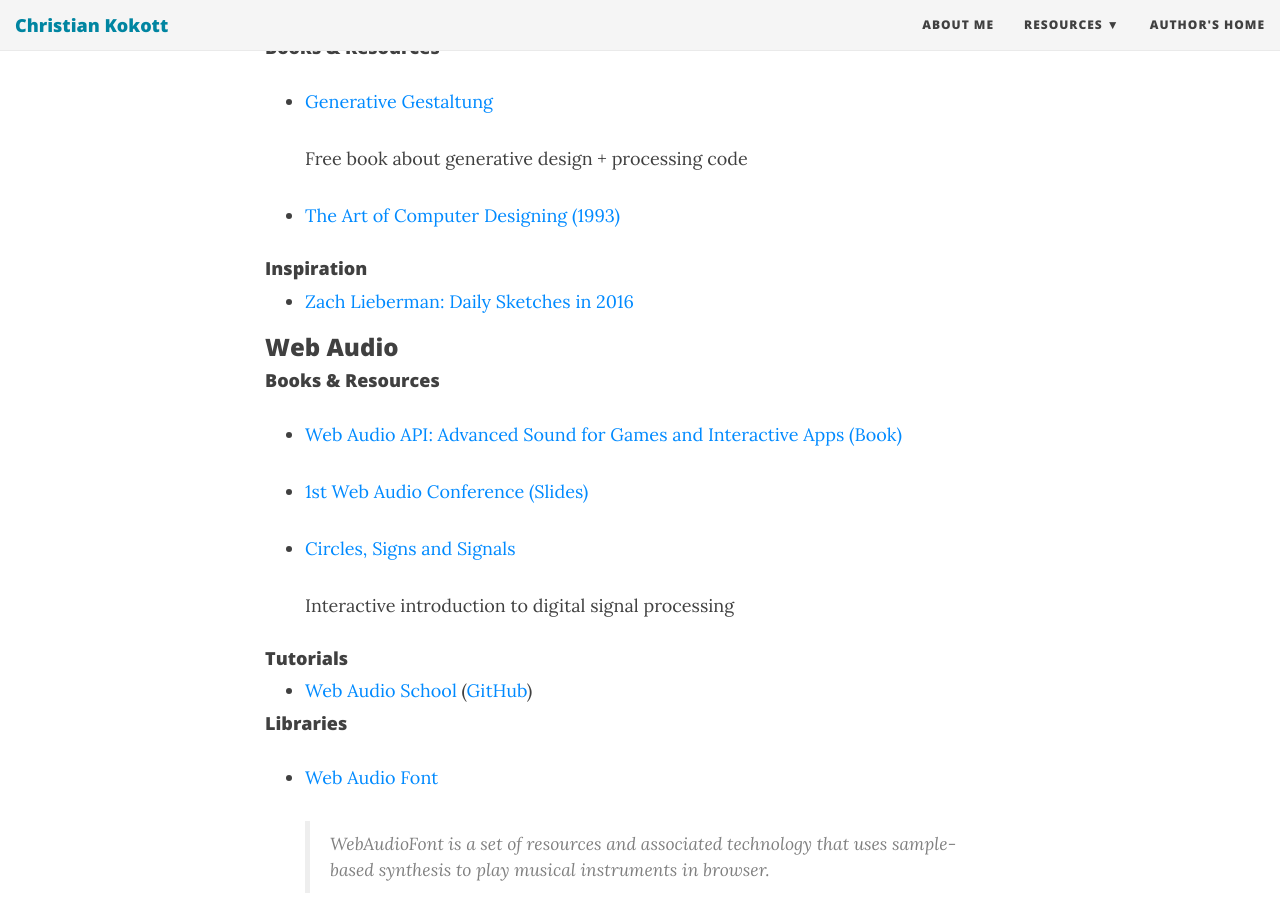
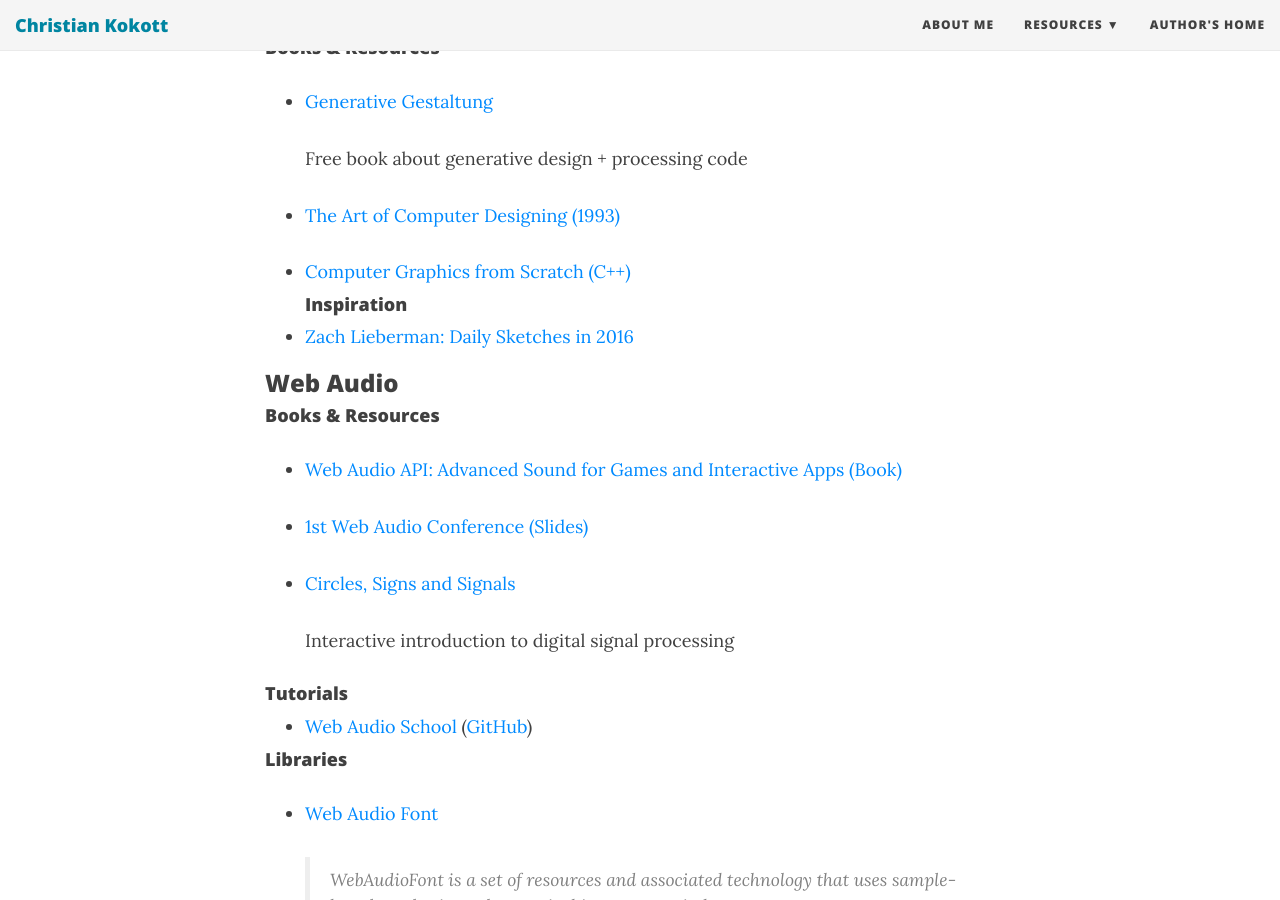
Before and after one commit to dotKokott/dotKokott.github.io, a Jekyll site: the page built from pages/resources/creativecoding.md, in a window 1280 px wide and 900 px high, scrolled down 608 px. Built offline with Jekyll 4.4.1, drawn with Linux system fonts in a browser that asks for light colours; nearby versions of some CDN libraries.

Commit message:
Update creativecoding.md

```diff
--- a/pages/resources/creativecoding.md
+++ b/pages/resources/creativecoding.md
@@ -23,6 +23,8 @@
   Free book about generative design + processing code
 
 * [The Art of Computer Designing (1993)](https://archive.org/details/satoArtOfComputerDesigning)
+
+* [Computer Graphics from Scratch (C++)](http://www.scratchapixel.com/)
 
 #### Inspiration
 * [Zach Lieberman: Daily Sketches in 2016](https://medium.com/@zachlieberman/daily-sketches-2016-28586d8f008e#.gogsv0hg6)
```
